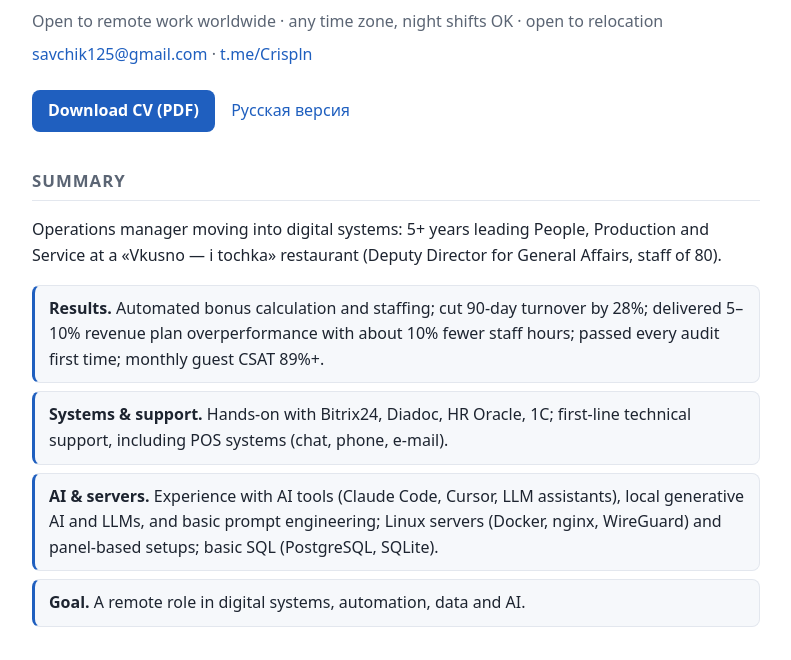
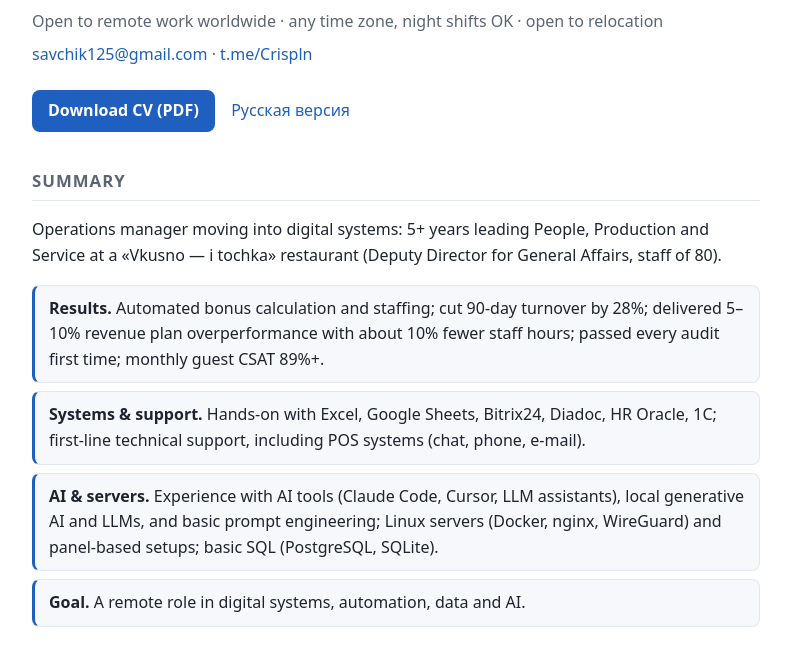
Before and after one commit to Crisp1n/savva-cv, a plain HTML site: page en.html in a window 1280 px wide. Shown: the part 132-792 px from the top of the page, without its empty margins (244-1035 px from the left). Drawn offline with Linux system fonts and the light colour scheme.

Commit message:
Add Excel and Google Sheets to systems and support summary

```diff
--- a/en.html
+++ b/en.html
@@ -45,7 +45,7 @@
   <p>Operations manager moving into digital systems: 5+ years leading People, Production and Service at a «Vkusno — i tochka» restaurant (Deputy Director for General Affairs, staff of 80).</p>
   <ul class="summary">
     <li><b>Results.</b> Automated bonus calculation and staffing; cut 90-day turnover by 28%; delivered 5–10% revenue plan overperformance with about 10% fewer staff hours; passed every audit first time; monthly guest CSAT 89%+.</li>
-    <li><b>Systems &amp; support.</b> Hands-on with Bitrix24, Diadoc, HR Oracle, 1C; first-line technical support, including POS systems (chat, phone, e-mail).</li>
+    <li><b>Systems &amp; support.</b> Hands-on with Excel, Google Sheets, Bitrix24, Diadoc, HR Oracle, 1C; first-line technical support, including POS systems (chat, phone, e-mail).</li>
     <li><b>AI &amp; servers.</b> Experience with AI tools (Claude Code, Cursor, LLM assistants), local generative AI and LLMs, and basic prompt engineering; Linux servers (Docker, nginx, WireGuard) and panel-based setups; basic SQL (PostgreSQL, SQLite).</li>
     <li><b>Goal.</b> A remote role in digital systems, automation, data and AI.</li>
   </ul>
```
Also changed, not shown: index.html (+1 -1 lines).
